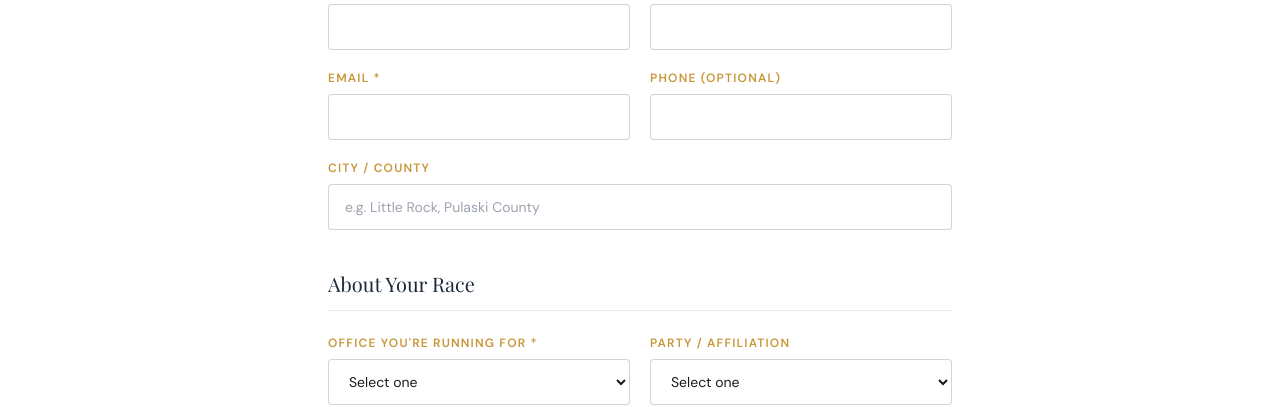
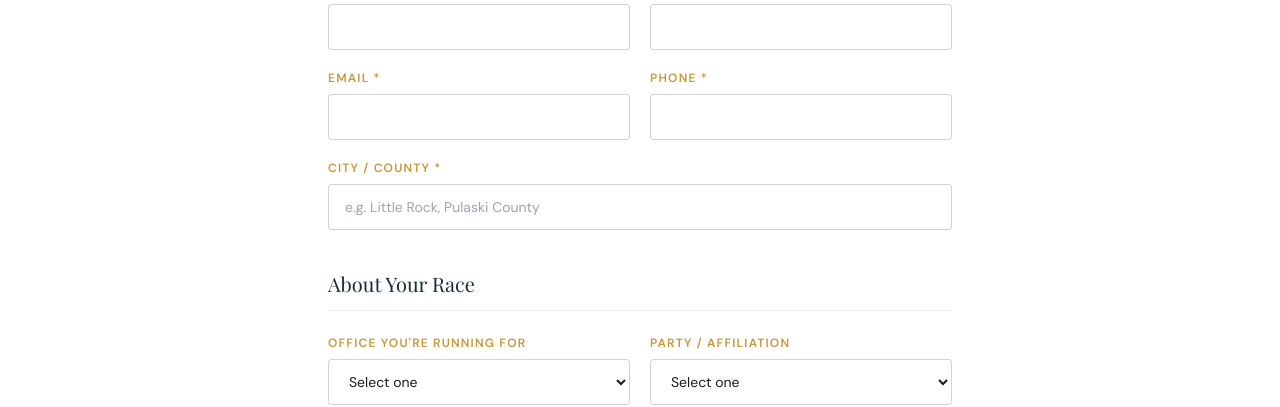
Before and after one commit to jasonpvella/campaign_business, a Next.js app in the folder blueprint-political/: page /work-with-me in a window 1280 px wide. Shown: the part 524-931 px from the top of the page. Built offline with nearby package versions, Linux system fonts and the light colour scheme; a web font is replaced by a local one.

Commit message:
chore: save project 2026-04-19

```diff
--- a/blueprint-political/src/components/IntakeForm.tsx
+++ b/blueprint-political/src/components/IntakeForm.tsx
@@ -25,10 +25,10 @@ export default function IntakeForm() {
       if (res.ok) {
         setSubmitted(true);
       } else {
-        setError('Something went wrong. Please try again or email Carol directly.');
+        setError('Something went wrong. Please try again or email Carol directly at carolyvella@gmail.com.');
       }
     } catch {
-      setError('Something went wrong. Please try again or email Carol directly.');
+      setError('Something went wrong. Please try again or email Carol directly at carolyvella@gmail.com.');
     } finally {
       setLoading(false);
     }
@@ -68,12 +68,12 @@ export default function IntakeForm() {
             <input name="email" type="email" required className={inputClass} />
           </div>
           <div>
-            <label className="label-tag block mb-2">Phone (optional)</label>
-            <input name="phone" type="tel" className={inputClass} />
+            <label className="label-tag block mb-2">Phone *</label>
+            <input name="phone" type="tel" required className={inputClass} />
           </div>
           <div className="md:col-span-2">
-            <label className="label-tag block mb-2">City / County</label>
-            <input name="location" placeholder="e.g. Little Rock, Pulaski County" className={inputClass} />
+            <label className="label-tag block mb-2">City / County *</label>
+            <input name="location" placeholder="e.g. Little Rock, Pulaski County" required className={inputClass} />
           </div>
         </div>
       </div>
@@ -83,8 +83,8 @@ export default function IntakeForm() {
         <h3 className="font-serif text-navy text-xl mb-6 pb-3 border-b border-navy/10">About Your Race</h3>
         <div className="grid md:grid-cols-2 gap-5">
           <div>
-            <label className="label-tag block mb-2">Office you&apos;re running for *</label>
-            <select name="office" required className={selectClass}>
+            <label className="label-tag block mb-2">Office you&apos;re running for</label>
+            <select name="office" className={selectClass}>
               <option value="">Select one</option>
               <option>City Council</option>
               <option>School Board</option>
```
Also changed, not shown: 1 other file (tests, documents, lock files or other folders).
